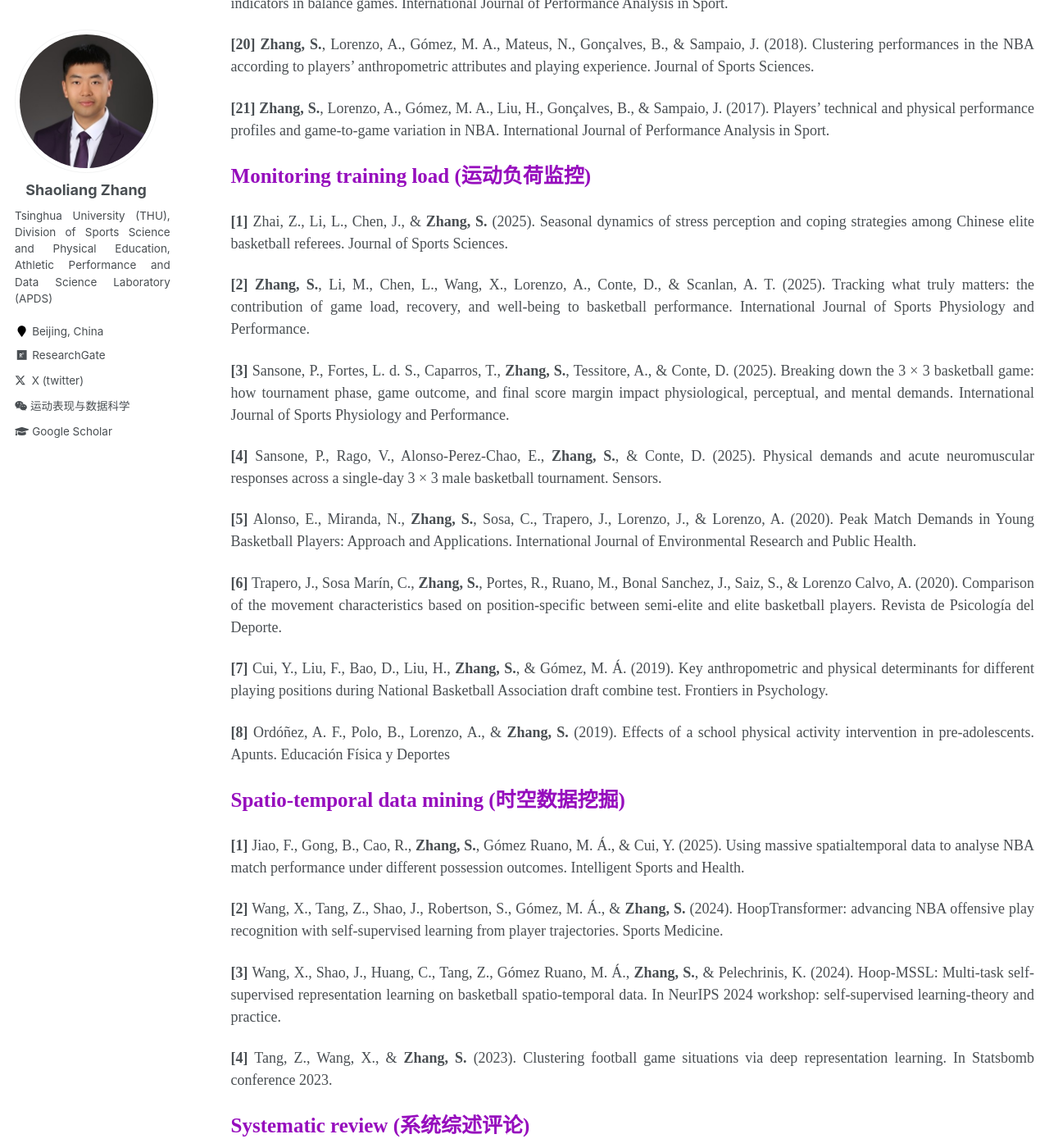
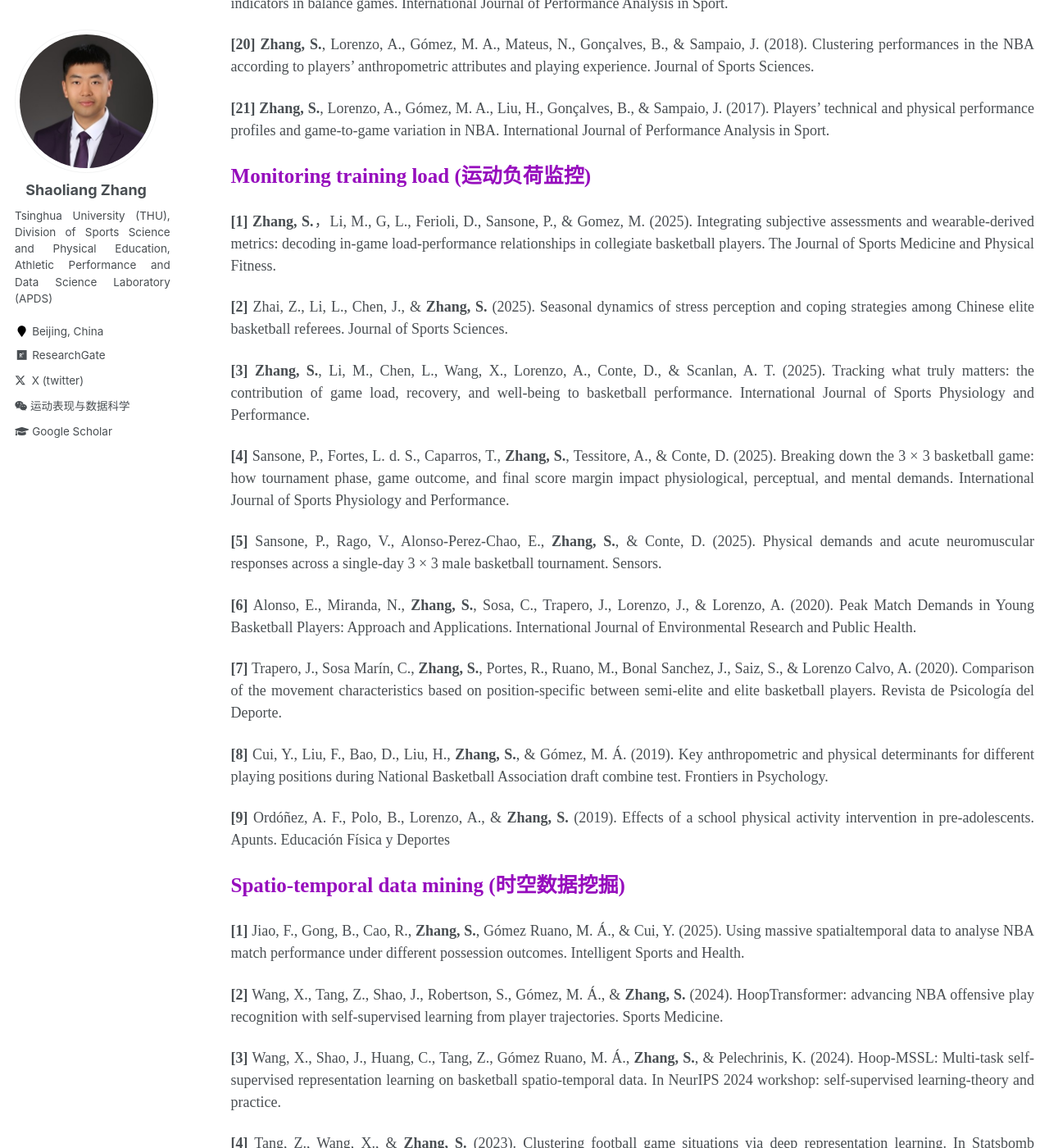
Before and after one commit to sportssuper/ZSL, a Jekyll site: the page built from _pages/publications.md, in a window 1280 px wide and 1400 px high, scrolled down 1730 px. Shown: the whole window at 82% size. Built offline with Jekyll 4.4.1, drawn with Linux system fonts in a browser that asks for light colours; a script that is not in the unit is left out.

Commit message:
Update publications.md

```diff
--- a/_pages/publications.md
+++ b/_pages/publications.md
@@ -81,21 +81,23 @@ author_profile: true
 
 <span style="color: #960DBD; font-weight: bold; font-size: 25px;">Monitoring training load (运动负荷监控)</span>
 
-**[1]** Zhai, Z., Li, L., Chen, J., & **Zhang, S.** (2025). Seasonal dynamics of stress perception and coping strategies among Chinese elite basketball referees. Journal of Sports Sciences.
+**[1]** **Zhang, S.**，Li, M., G, L., Ferioli, D., Sansone, P., & Gomez, M. (2025). Integrating subjective assessments and wearable-derived metrics: decoding in-game load-performance relationships in collegiate basketball players. The Journal of Sports Medicine and Physical Fitness.
 
-**[2]** **Zhang, S.**, Li, M., Chen, L., Wang, X., Lorenzo, A., Conte, D., & Scanlan, A. T. (2025). Tracking what truly matters: the contribution of game load, recovery, and well-being to basketball performance. International Journal of Sports Physiology and Performance.
+**[2]** Zhai, Z., Li, L., Chen, J., & **Zhang, S.** (2025). Seasonal dynamics of stress perception and coping strategies among Chinese elite basketball referees. Journal of Sports Sciences.
 
-**[3]** Sansone, P., Fortes, L. d. S., Caparros, T., **Zhang, S.**, Tessitore, A., & Conte, D. (2025). Breaking down the 3 × 3 basketball game: how tournament phase, game outcome, and final score margin impact physiological, perceptual, and mental demands. International Journal of Sports Physiology and Performance.
+**[3]** **Zhang, S.**, Li, M., Chen, L., Wang, X., Lorenzo, A., Conte, D., & Scanlan, A. T. (2025). Tracking what truly matters: the contribution of game load, recovery, and well-being to basketball performance. International Journal of Sports Physiology and Performance.
 
-**[4]** Sansone, P., Rago, V., Alonso-Perez-Chao, E., **Zhang, S.**, & Conte, D. (2025). Physical demands and acute neuromuscular responses across a single-day 3 × 3 male basketball tournament. Sensors.
+**[4]** Sansone, P., Fortes, L. d. S., Caparros, T., **Zhang, S.**, Tessitore, A., & Conte, D. (2025). Breaking down the 3 × 3 basketball game: how tournament phase, game outcome, and final score margin impact physiological, perceptual, and mental demands. International Journal of Sports Physiology and Performance.
 
-**[5]** Alonso, E., Miranda, N., **Zhang, S.**, Sosa, C., Trapero, J., Lorenzo, J., & Lorenzo, A. (2020). Peak Match Demands in Young Basketball Players: Approach and Applications. International Journal of Environmental Research and Public Health.
+**[5]** Sansone, P., Rago, V., Alonso-Perez-Chao, E., **Zhang, S.**, & Conte, D. (2025). Physical demands and acute neuromuscular responses across a single-day 3 × 3 male basketball tournament. Sensors.
 
-**[6]** Trapero, J., Sosa Marín, C., **Zhang, S.**, Portes, R., Ruano, M., Bonal Sanchez, J., Saiz, S., & Lorenzo Calvo, A. (2020). Comparison of the movement characteristics based on position-specific between semi-elite and elite basketball players. Revista de Psicología del Deporte.
+**[6]** Alonso, E., Miranda, N., **Zhang, S.**, Sosa, C., Trapero, J., Lorenzo, J., & Lorenzo, A. (2020). Peak Match Demands in Young Basketball Players: Approach and Applications. International Journal of Environmental Research and Public Health.
 
-**[7]** Cui, Y., Liu, F., Bao, D., Liu, H., **Zhang, S.**, & Gómez, M. Á. (2019). Key anthropometric and physical determinants for different playing positions during National Basketball Association draft combine test. Frontiers in Psychology.
+**[7]** Trapero, J., Sosa Marín, C., **Zhang, S.**, Portes, R., Ruano, M., Bonal Sanchez, J., Saiz, S., & Lorenzo Calvo, A. (2020). Comparison of the movement characteristics based on position-specific between semi-elite and elite basketball players. Revista de Psicología del Deporte.
 
-**[8]** Ordóñez, A. F., Polo, B., Lorenzo, A., & **Zhang, S.** (2019). Effects of a school physical activity intervention in pre-adolescents. Apunts. Educación Física y Deportes
+**[8]** Cui, Y., Liu, F., Bao, D., Liu, H., **Zhang, S.**, & Gómez, M. Á. (2019). Key anthropometric and physical determinants for different playing positions during National Basketball Association draft combine test. Frontiers in Psychology.
+
+**[9]** Ordóñez, A. F., Polo, B., Lorenzo, A., & **Zhang, S.** (2019). Effects of a school physical activity intervention in pre-adolescents. Apunts. Educación Física y Deportes
 
 
 
```
